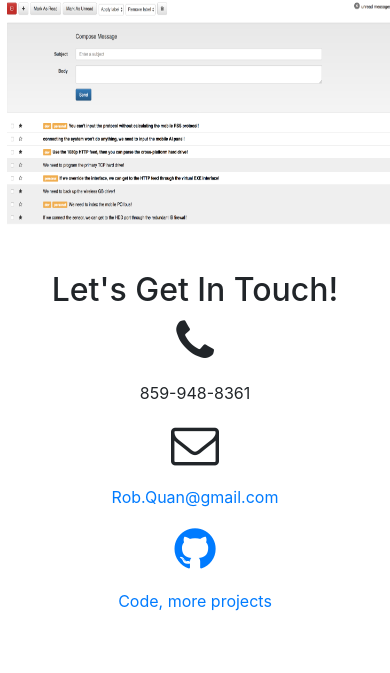
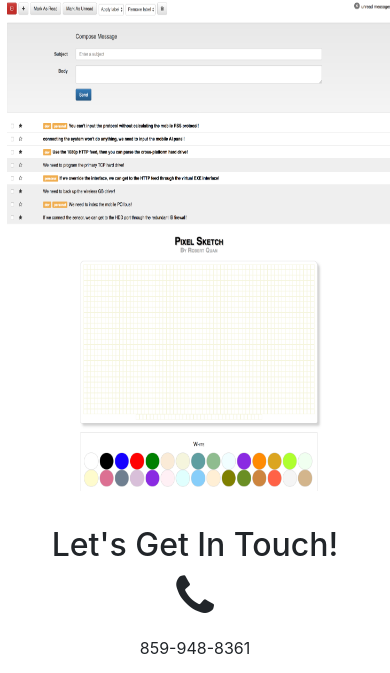
Before and after one commit to TheRobQ/TheRobQ.github.io, a website with bundled scripts: page index.html in a window 390 px wide. Shown: the part 2546-3219 px from the top of the page. Built offline with nearby package versions, Linux system fonts and the light colour scheme.

Commit message:
Pixel art maker added to portfolio

```diff
--- a/index.html
+++ b/index.html
@@ -130,7 +130,7 @@
                   </div>
                   <p>
                     Technologies:  D3.js, jQuery, Express.js, PostgreSQL, Knex.Js, Node.JS <br />
-                    Login: rob.quan@gmail.com pass: dogs1234
+                    Login: rob.quan@gmail.com pass: dogs1234<br />
                     Login: doris@gmail.com pass: cats123
                   </p>
                 </div>
@@ -198,18 +198,21 @@
               </div>
             </a>
           </div>
-          <!-- <div class="col-lg-4 col-sm-6">
-            <a class="portfolio-box" href="img/portfolio/fullsize/6.jpg">
-              <img class="img-fluid" src="img/portfolio/thumbnails/6.jpg" alt="">
+          <div class="col-lg-4 col-sm-6">
+            <a class="portfolio-box" href="http://rqpixelart.surge.sh/" target="_blank">
+              <img class="img-fluid" src="img/Screen6.png" alt="" style="margin-left: 5px">
               <div class="portfolio-box-caption">
                 <div class="portfolio-box-caption-content">
                   <div class="project-name">
-                    Project Name
+                    Pixel Art Maker
                   </div>
+                  <p>A pixel art maker that allows users to draw images with a paint palette.
+                  Technologies:  HTML, CSS, JavaScript
+                  </p>
                 </div>
               </div>
             </a>
-          </div> -->
+          </div>
         </div>
       </div>
     </section>
```
Also changed, not shown: img/Screen6.png (added).
